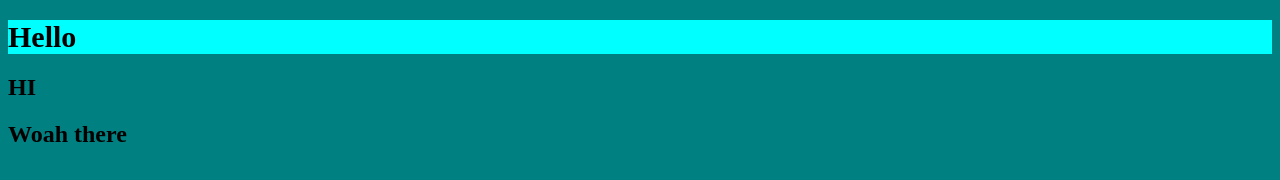
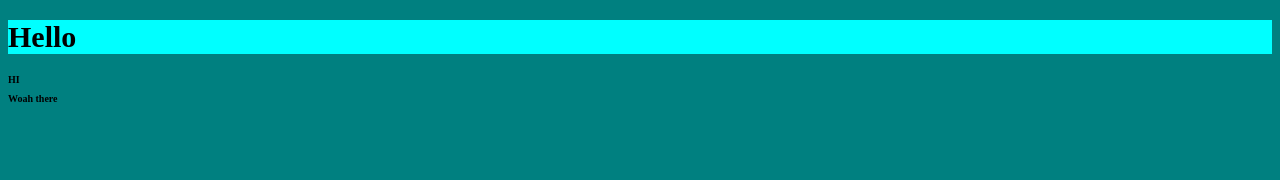
Before and after one commit to apine4663/AnimatedTextGitDemo, a plain HTML site: page index.html in a window 1280 px wide. Drawn offline with Linux system fonts and the light colour scheme.

Commit message:
font chnage for h2

```diff
--- a/app.css
+++ b/app.css
@@ -2,6 +2,9 @@ h1{
     background-color: aqua;
     font-size: 30px;
 }
+h2{
+    font-size: 10px;
+}
 body{
     background-color: teal;
 }
```
